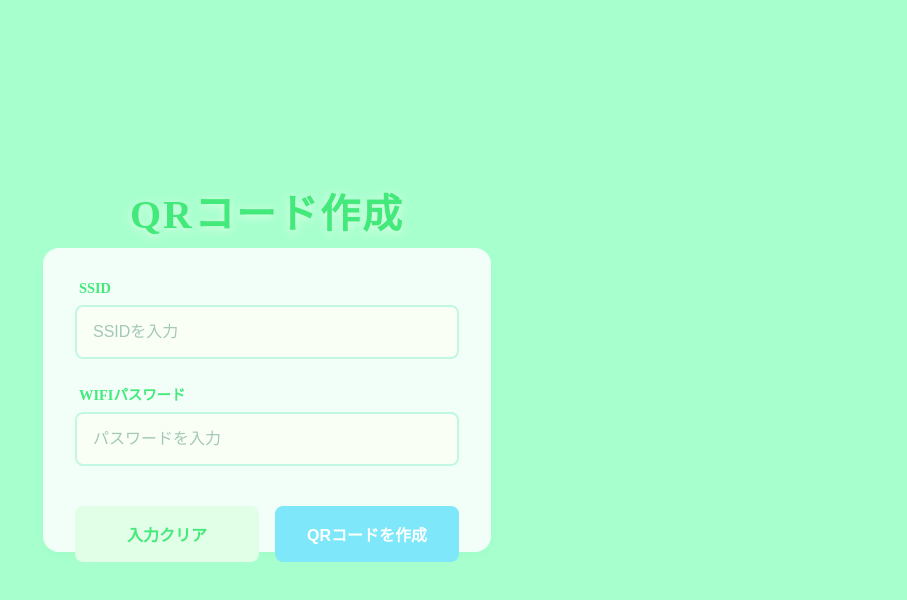
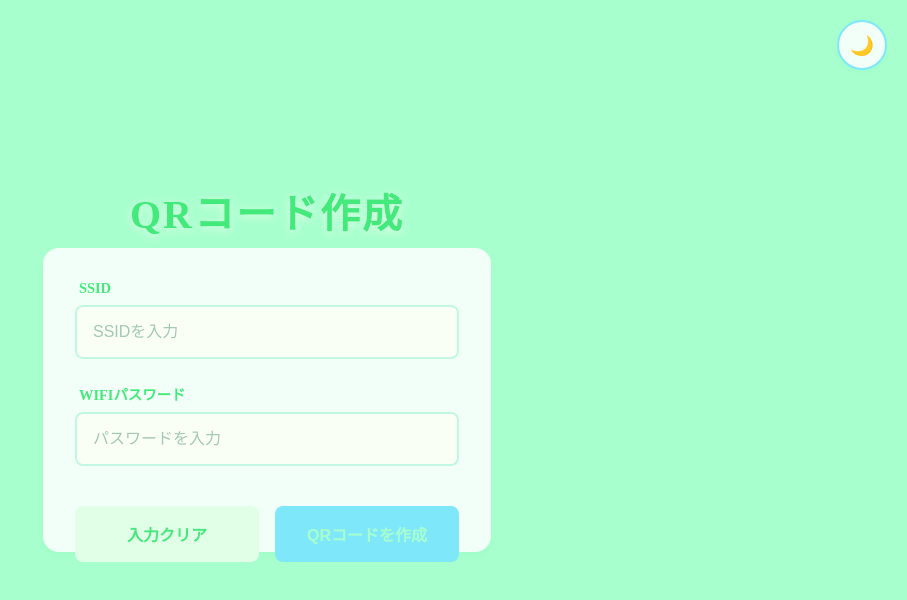
Before and after one commit to miyaRyo226/qrcode-service, a Next.js app: page / in a window 1280 px wide. Shown: the top 600 px of the page, without its empty margins (373-1280 px from the left). Built offline with nearby package versions, Linux system fonts and the light colour scheme.

Commit message:
fix: ダークテーマ対応

```diff
--- a/src/app/page.tsx
+++ b/src/app/page.tsx
@@ -1,15 +1,54 @@
 "use client";
 import { QRCodeCanvas } from "qrcode.react";
-import { useState } from "react";
+import { useEffect, useState } from "react";
 import styles from "../styles/Home.module.css";
 
 export default function Home() {
 	const [ssid, setSsid] = useState("");
 	const [password, setPassword] = useState("");
 	const [canMakeQRCode, setCanMakeQRCode] = useState(false);
+	const [isDarkMode, setIsDarkMode] = useState(false);
+
+	useEffect(() => {
+		// Check for saved theme preference or default to light mode
+		const savedTheme = localStorage.getItem("theme");
+		const prefersDark = window.matchMedia(
+			"(prefers-color-scheme: dark)",
+		).matches;
+
+		if (savedTheme === "dark" || (!savedTheme && prefersDark)) {
+			setIsDarkMode(true);
+			document.documentElement.style.colorScheme = "dark";
+		} else {
+			document.documentElement.style.colorScheme = "light";
+		}
+	}, []);
+
+	const toggleTheme = () => {
+		const newTheme = !isDarkMode;
+		setIsDarkMode(newTheme);
+
+		if (newTheme) {
+			document.documentElement.style.colorScheme = "dark";
+			localStorage.setItem("theme", "dark");
+		} else {
+			document.documentElement.style.colorScheme = "light";
+			localStorage.setItem("theme", "light");
+		}
+	};
 
 	return (
 		<>
+			<button
+				type="button"
+				className="theme-toggle"
+				onClick={toggleTheme}
+				aria-label={
+					isDarkMode ? "ライトモードに切り替え" : "ダークモードに切り替え"
+				}
+			>
+				{isDarkMode ? "☀️" : "🌙"}
+			</button>
 			<h1 className={styles["title"]}>QRコード作成</h1>
 			<div className={styles["container"]}>
 				<main className={styles["main"]}>
--- a/src/styles/Home.module.css
+++ b/src/styles/Home.module.css
@@ -29,10 +29,11 @@
 	gap: 1.5rem;
 	height: 30vh;
 	width: 30vw;
-	background: rgba(255, 255, 255, 0.85);
+	background: var(--card-background);
 	padding: 2rem;
 	border-radius: 16px;
-	box-shadow: 0 4px 12px rgba(67, 233, 123, 0.08);
+	box-shadow: 0 4px 12px var(--shadow-color);
+	transition: background-color 0.3s ease, box-shadow 0.3s ease;
 }
 
 .inputGroup {
@@ -43,28 +44,29 @@
 
 .label {
 	font-size: 0.9rem;
-	color: #43e97b;
+	color: var(--title-green);
 	font-weight: 600;
 	padding-left: 0.25rem;
 }
 
 .inputField {
 	padding: 1rem;
-	border: 2px solid #c2f7e1;
+	border: 2px solid var(--input-border);
 	border-radius: 8px;
 	font-size: 1rem;
 	transition: all 0.3s ease;
-	background: #fafff6;
+	background: var(--input-background);
+	color: var(--text-color);
 }
 
 .inputField:focus {
 	outline: none;
 	border-color: var(--accent-green);
-	box-shadow: 0 0 0 3px #e0ffe6;
+	box-shadow: 0 0 0 3px var(--title-shadow);
 }
 
 .inputField::placeholder {
-	color: #a3c7b6;
+	color: var(--input-placeholder);
 }
 
 .buttonContainer {
@@ -85,22 +87,22 @@
 }
 
 .clearButton {
-	background-color: #e0ffe6;
-	color: #43e97b;
+	background-color: var(--title-shadow);
+	color: var(--title-green);
 }
 
 .clearButton:hover {
-	background-color: #c2f7e1;
+	background-color: var(--input-border);
 }
 
 .generateButton {
 	background-color: var(--button-green);
-	color: white;
+	color: var(--background-color);
 }
 
 .generateButton:hover {
 	background-color: var(--button-green-hover);
-	color: #43e97b;
+	color: var(--title-green);
 }
 
 .qrCodeContainer {
@@ -108,7 +110,8 @@
 	justify-content: center;
 	margin-top: 2rem;
 	padding: 2rem;
-	background-color: #fafff6;
+	background-color: var(--qr-background);
 	border-radius: 8px;
-	box-shadow: 0 2px 8px rgba(67, 233, 123, 0.08);
+	box-shadow: 0 2px 8px var(--shadow-color);
+	transition: background-color 0.3s ease, box-shadow 0.3s ease;
 }
--- a/src/styles/globals.css
+++ b/src/styles/globals.css
@@ -1,11 +1,25 @@
 :root {
-	--main-green: #a8ffce;
-	--sub-green: #faffd1;
-	--accent-green: #7ee8fa;
-	--button-green: #7ee8fa;
-	--button-green-hover: #a8ffce;
-	--title-green: #43e97b;
-	--title-shadow: #e0ffe6;
+	--main-green: light-dark(#a8ffce, #1a3d2e);
+	--sub-green: light-dark(#faffd1, #2d4a3a);
+	--accent-green: light-dark(#7ee8fa, #4a9ba8);
+	--button-green: light-dark(#7ee8fa, #4a9ba8);
+	--button-green-hover: light-dark(#a8ffce, #5bbf7a);
+	--title-green: light-dark(#43e97b, #7ee8fa);
+	--title-shadow: light-dark(#e0ffe6, #1a3d2e);
+	--text-color: light-dark(#333333, #e0e0e0);
+	--background-color: light-dark(#a8ffce, #1a3d2e);
+	--card-background: light-dark(
+		rgba(255, 255, 255, 0.85),
+		rgba(45, 74, 58, 0.85)
+	);
+	--input-background: light-dark(#fafff6, #2d4a3a);
+	--input-border: light-dark(#c2f7e1, #4a9ba8);
+	--input-placeholder: light-dark(#a3c7b6, #7a9b8a);
+	--qr-background: light-dark(#fafff6, #2d4a3a);
+	--shadow-color: light-dark(
+		rgba(67, 233, 123, 0.08),
+		rgba(126, 232, 250, 0.15)
+	);
 }
 
 body,
@@ -15,5 +29,31 @@ html {
 	padding: 0;
 	width: 100vw;
 	height: 100vh;
-	background: var(--main-green);
+	background: var(--background-color);
+	color: var(--text-color);
+	transition: background-color 0.3s ease, color 0.3s ease;
 }
+
+/* Dark mode toggle button styles */
+.theme-toggle {
+	position: fixed;
+	top: 20px;
+	right: 20px;
+	background: var(--card-background);
+	border: 2px solid var(--accent-green);
+	border-radius: 50%;
+	width: 50px;
+	height: 50px;
+	cursor: pointer;
+	display: flex;
+	align-items: center;
+	justify-content: center;
+	font-size: 1.2rem;
+	transition: all 0.3s ease;
+	box-shadow: 0 2px 8px var(--shadow-color);
+}
+
+.theme-toggle:hover {
+	background: var(--accent-green);
+	color: var(--background-color);
+}
```
